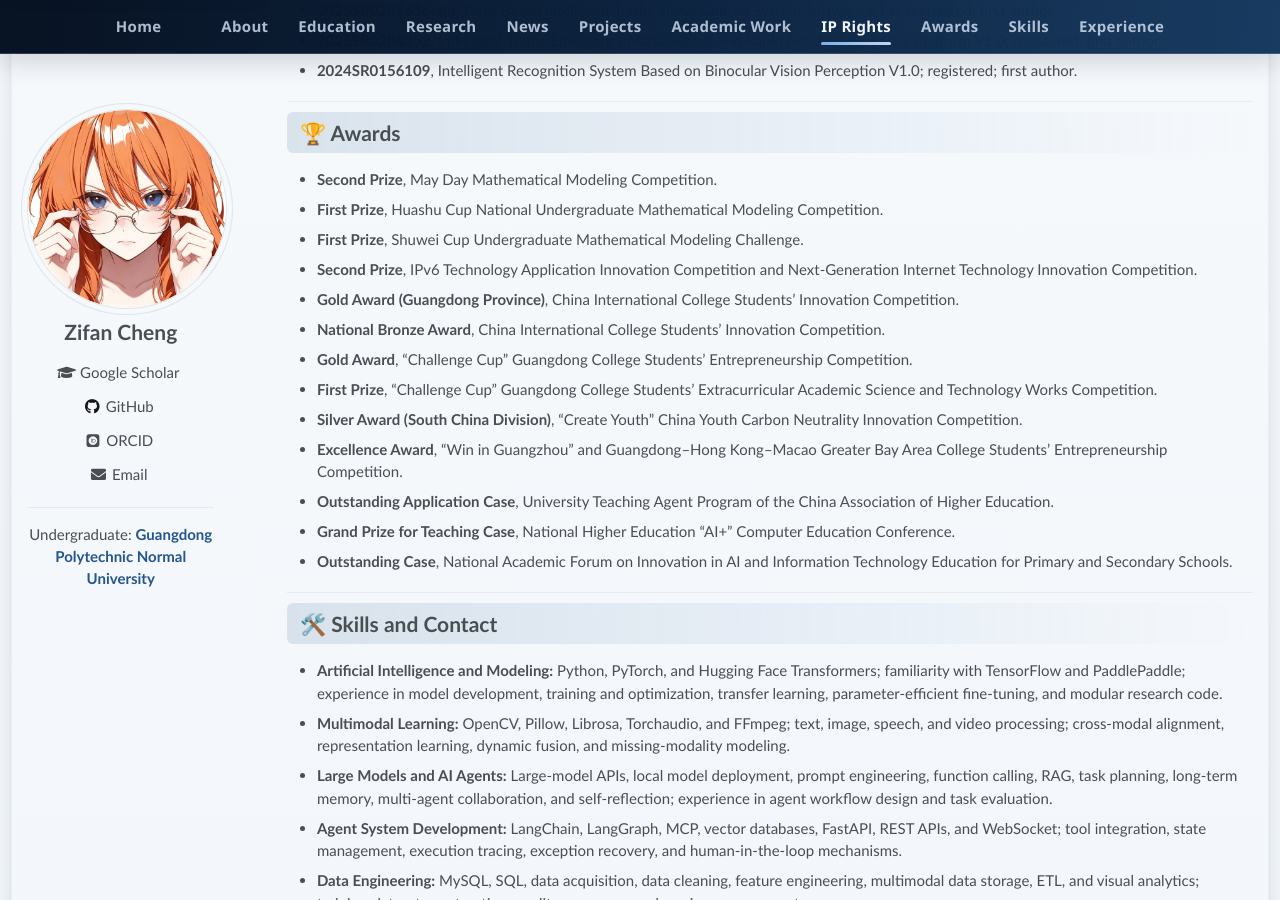
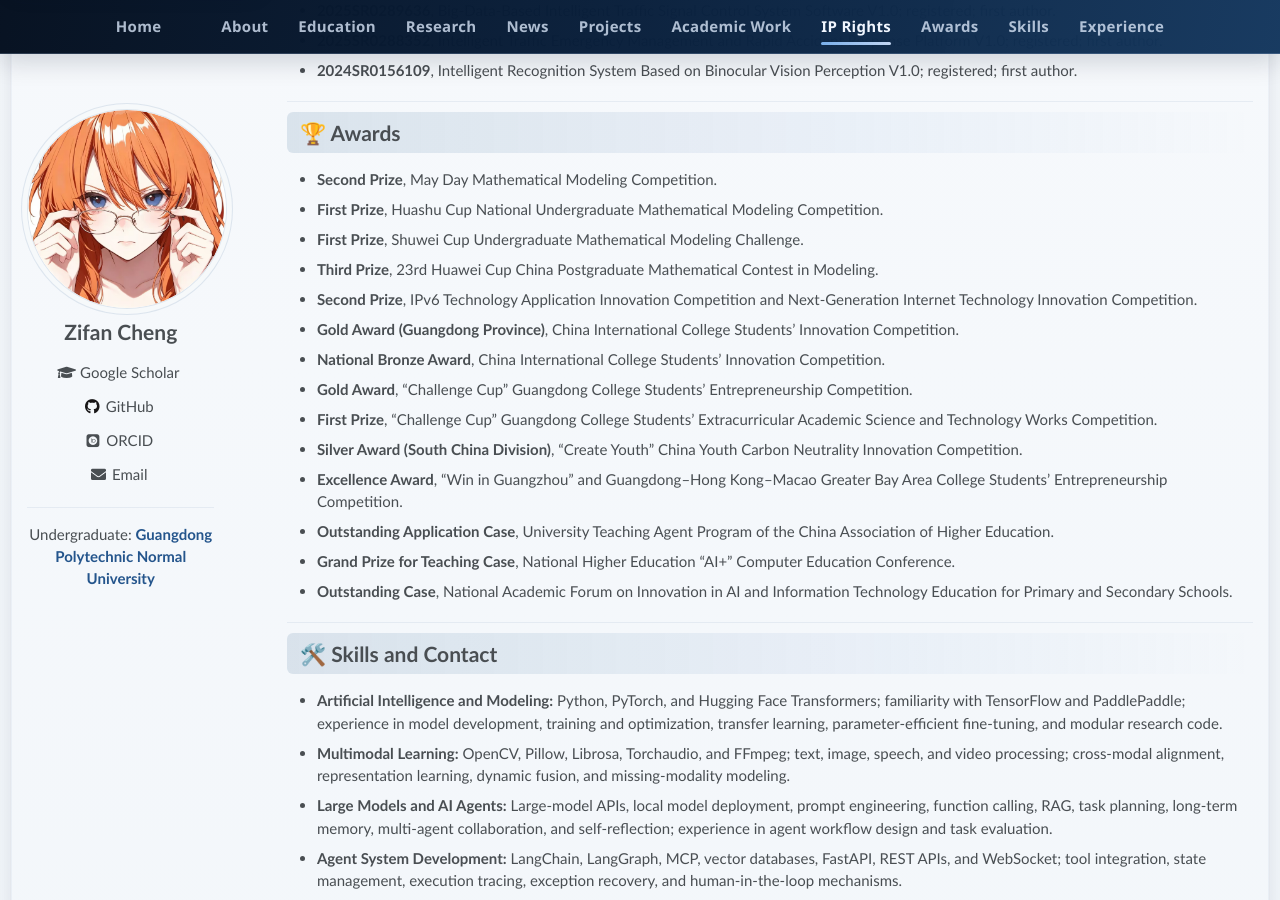
Before and after one commit to Starry-cz/Starry-cz.github.io, a Jekyll site: the page built from _pages/about-en.md, in a window 1280 px wide and 900 px high, scrolled down 3141 px. Built offline with Jekyll 4.4.1, drawn with Linux system fonts in a browser that asks for light colours; some web fonts are replaced.

Commit message:
补充华为杯研究生数学建模竞赛奖项

```diff
--- a/_pages/about-en.md
+++ b/_pages/about-en.md
@@ -168,6 +168,7 @@ Contact: [chengzi@stu.gpnu.edu.cn](mailto:chengzi@stu.gpnu.edu.cn)
 - **Second Prize**, May Day Mathematical Modeling Competition.
 - **First Prize**, Huashu Cup National Undergraduate Mathematical Modeling Competition.
 - **First Prize**, Shuwei Cup Undergraduate Mathematical Modeling Challenge.
+- **Third Prize**, 23rd Huawei Cup China Postgraduate Mathematical Contest in Modeling.
 - **Second Prize**, IPv6 Technology Application Innovation Competition and Next-Generation Internet Technology Innovation Competition.
 - **Gold Award (Guangdong Province)**, China International College Students’ Innovation Competition.
 - **National Bronze Award**, China International College Students’ Innovation Competition.
```
Also changed, not shown: _pages/about.md (+1 -0 lines).
